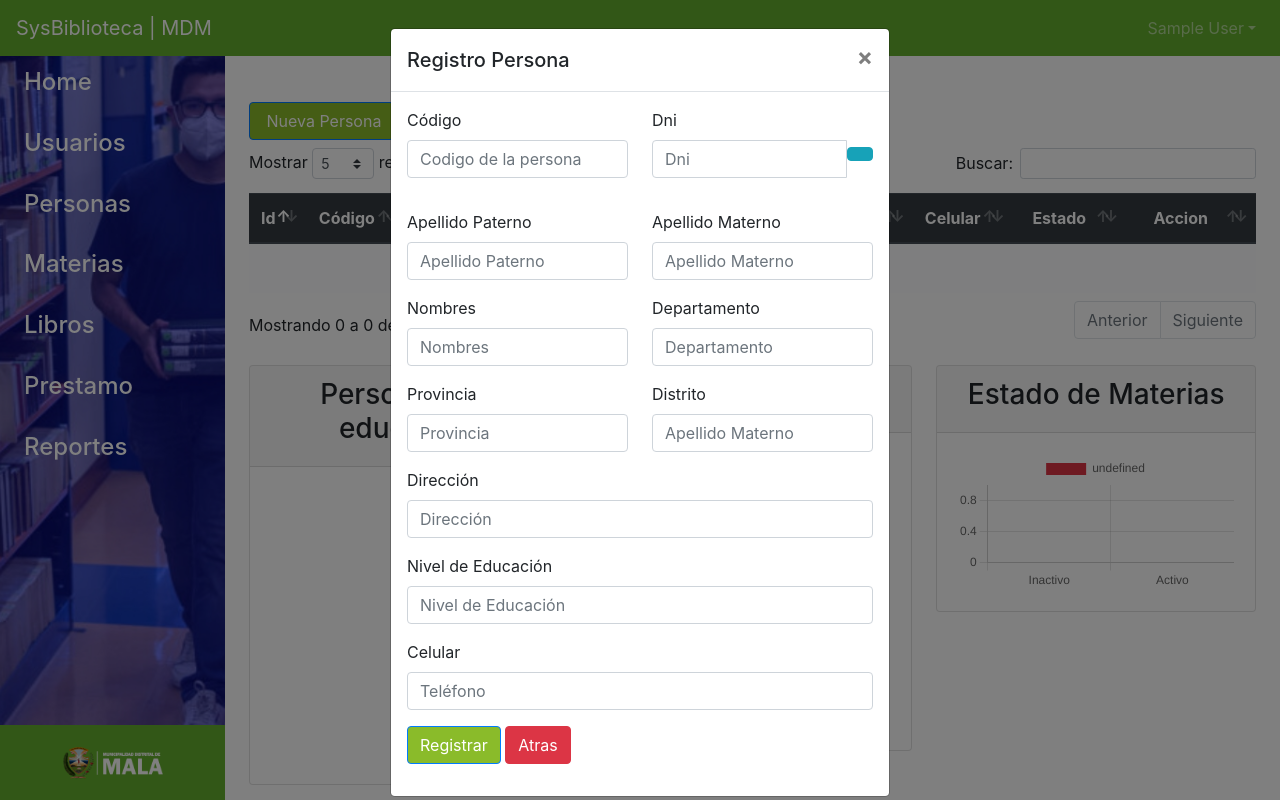
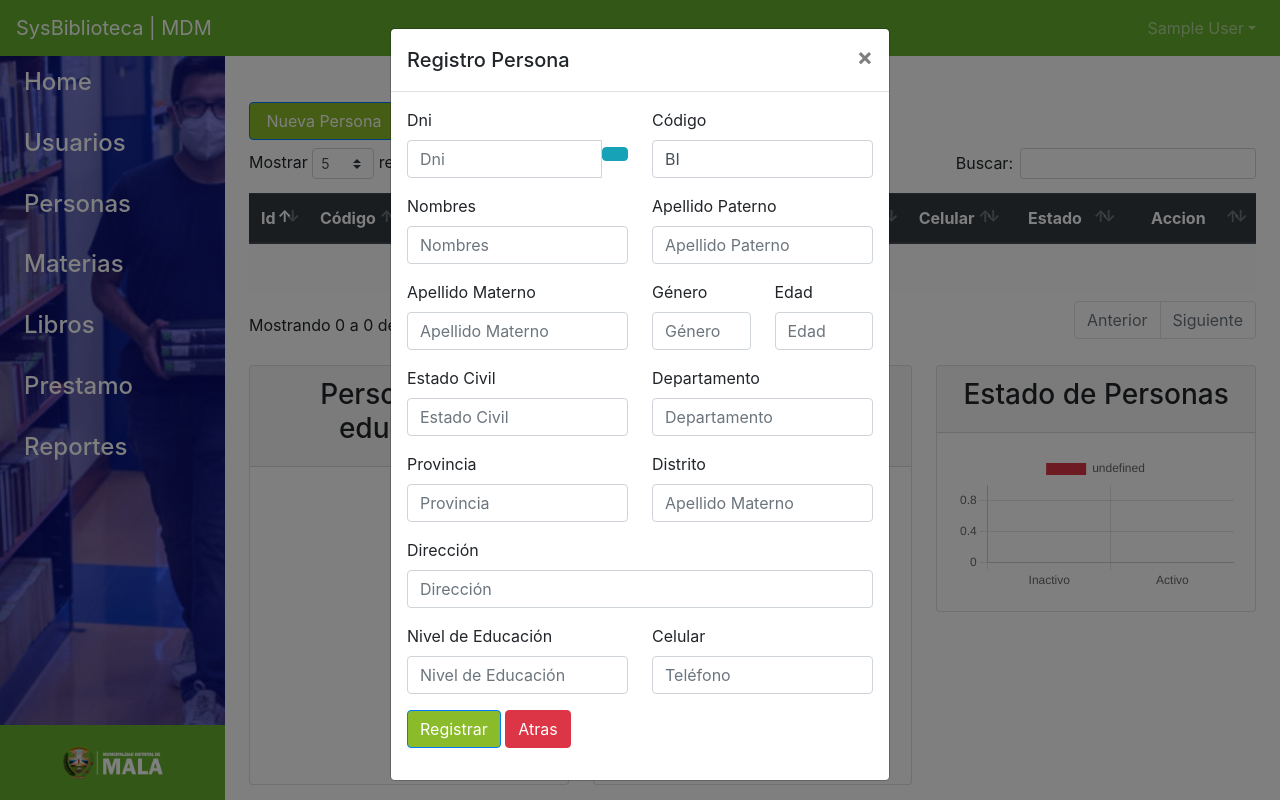
Before and after one commit to IngNex/system_library_mvc, a PHP site: page /SistemaBiblioteca/estudiantes in a window 1280 px wide, after a click on "Nueva Persona". Run offline with PHP 8.4, Linux system fonts and the light colour scheme; the visitor is signed in with stand-in values (Sample User, id 1); data that the repository does not hold is empty; some libraries are stand-ins or nearby versions.

Commit message:
Page estudiantes config db, chartjs and api_plus

```diff
--- a/Assets/js/api_dni.js
+++ b/Assets/js/api_dni.js
@@ -1,3 +1,4 @@
+
 function Buscar_reniec() {
     var dni = $("#dni").val();
     var input = document.getElementById('dni');
@@ -11,8 +12,9 @@ function Buscar_reniec() {
         $("#dni").removeClass('is-invalid').addClass("is-valid");
     }
     $.ajax({
-        url:'https://apiperu.net.pe/api/dni/'+dni,
-        /*url:'https://apiperu.dev/api/dni/'+dni,*/
+        url: 'https://apiperu.net.pe/api/dni/plus/'+dni,
+        /*url:'https://apiperu.net.pe/api/dni/'+dni,
+        url:'https://apiperu.dev/api/dni/'+dni,*/
         type:'GET',
         headers: {
             'Authorization':'Bearer PUdDnC9j4bYdfEu5RGT7V0g3upwxayhnNMzoTN8DLqSE4XqKSA',
@@ -26,19 +28,28 @@ function Buscar_reniec() {
         if (resp1['nombres']!=undefined) {
             //$("#txtdni").prop('disabled',true);
             //$("#btn_reniec").prop('disabled',true);
-            $("#nombre").val(resp1['nombre_completo'].replace("'", ""));
-            $("#nombres").val(resp1['nombres'].replace("'", ""));
-            $("#apellido_paterno").val(resp1['apellido_paterno'].replace("'", ""));
-            $("#apellido_materno").val(resp1['apellido_materno'].replace("'", ""));
-            $("#departamento").val(resp1['departamento'].replace("'", ""));
-            $("#provincia").val(resp1['provincia'].replace("'", ""));
-            $("#distrito").val(resp1['distrito'].replace("'", ""));
-            $("#direccion").val(resp1['direccion'].replace("'", ""));
+            $("#nombre").val(mayusPrimeraLetraDeOracion(resp1['nombre_completo'].replace("'", "")));
+            $("#nombres").val(mayusPrimeraLetraDeOracion(resp1['nombres'].replace("'", "")));
+            $("#apellido_paterno").val(mayusPrimeraLetraDeOracion(resp1['apellido_paterno'].replace("'", "")));
+            $("#apellido_materno").val(mayusPrimeraLetraDeOracion(resp1['apellido_materno'].replace("'", "")));
+            $("#civil").val(resp1['estado_civil'].replace("'", ""));
+            $("#genero").val(resp1['sexo'].replace("'", ""));
+            $("#edads").val(resp1['edad'].replace("'", ""));
+            $("#departamento").val(mayusPrimeraLetraDeOracion(resp1['departamento'].replace("'", "")));
+            $("#provincia").val(mayusPrimeraLetraDeOracion(resp1['provincia'].replace("'", "")));
+            $("#distrito").val(mayusPrimeraLetraDeOracion(resp1['distrito'].replace("'", "")));
+            $("#direccion").val(mayusPrimeraLetraDeOracion(resp1['direccion'].replace("'", "")));
         }else{
             $("#nombre").val("");
             $("#nombres").val("");
             $("#apellido_paterno").val("");
             $("#apellido_materno").val("");
+            $("#civil").val("");
+            $("#genero").val("");
+            $("#edads").val("");
+            $("#departamento").val("");
+            $("#provincia").val("");
+            $("#distrito").val("");
             $("#direccion").val("");
             Swal.fire("Mensaje de Advertencia","<b style='color:#9B0000'>Lo sentimos el dni ingresado no se encuentro en los archivos de la reniec</b>","warning");
         }
@@ -59,3 +70,21 @@ function Buscar_reniec() {
         }
     })
 }
+
+function mayusPrimeraLetraDeOracion(oracion) {
+    let palabras = oracion.split(" ").map(palabra => {
+        return palabra[0] + palabra.slice(1).toLowerCase();
+    })
+    return palabras.join(" ");
+}
+
+/*
+ $("#nombre").val(mayusPrimeraLetraDeOracion(resp1['nombre_completo'].replace("'", "")));
+            $("#nombres").val(mayusPrimeraLetraDeOracion(resp1['nombres'].replace("'", "")));
+            $("#apellido_paterno").val(mayusPrimeraLetraDeOracion(resp1['apellido_paterno'].replace("'", "")));
+            $("#apellido_materno").val(resp1['apellido_materno'].replace("'", ""));
+            $("#departamento").val(resp1['departamento'].replace("'", ""));
+            $("#provincia").val(resp1['provincia'].replace("'", ""));
+            $("#distrito").val(resp1['distrito'].replace("'", ""));
+            $("#direccion").val(resp1['direccion'].replace("'", ""));
+*/
--- a/Controller/Estudiantes.php
+++ b/Controller/Estudiantes.php
@@ -20,7 +20,7 @@ class Estudiantes extends Controllers
         $dni = $_POST['dni'];
         $nombre = $_POST['nombre'];
         $carrera = $_POST['carrera'];
-        $direccion = $_POST['direccion'];
+        $direccion = $_POST['distrito'];
         $telefono = $_POST['telefono'];
         $insert = $this->model->insertarEstudiante($codigo, $dni, $nombre, $carrera, $direccion, $telefono);
         if ($insert) {
@@ -45,7 +45,7 @@ class Estudiantes extends Controllers
         $dni = $_POST['dni'];
         $nombre = $_POST['nombre'];
         $carrera = $_POST['carrera'];
-        $direccion = $_POST['direccion'];
+        $direccion = $_POST['distrito'];
         $telefono = $_POST['telefono'];
         $actualizar = $this->model->actualizarEstudiante($codigo, $dni, $nombre, $carrera, $direccion, $telefono, $id);
         if ($actualizar) {
--- a/Views/estudiantes/editar.php
+++ b/Views/estudiantes/editar.php
@@ -47,8 +47,8 @@
                                     </div>
                                     <div class="col-md-12">
                                         <div class="form-group">
-                                            <label for="direccion">Dirección</label>
-                                            <input id="direccion" class="form-control" type="text" name="direccion" value="<?php echo $data['direccion']; ?>">
+                                            <label for="distrito">Dirección</label>
+                                            <input id="distrito" class="form-control" type="text" name="distrito" value="<?php echo $data['direccion']; ?>">
                                         </div>
                                     </div>
                                     <div class="col-md-12">
--- a/Views/estudiantes/listar.php
+++ b/Views/estudiantes/listar.php
@@ -16,7 +16,7 @@
                                     <th>DNI</th>
                                     <th>Nombre Completo</th>
                                     <th>Educación</th>
-                                    <th>Dirección</th>
+                                    <th>Distrito</th>
                                     <th>Celular</th>
                                     <th>&nbsp;&nbsp;Estado&nbsp;&nbsp;</th>
                                     <th>&nbsp;&nbsp;&nbsp;&nbsp;Accion&nbsp;&nbsp;&nbsp;&nbsp;</th>
@@ -78,13 +78,6 @@
                         <div class="row">
                             <div class="col-md-6">
                                 <div class="form-group">
-                                    <label for="codigo">Código</label>
-                                    <input id="codigo" class="form-control" type="text" name="codigo" required placeholder="Codigo de la persona">
-
-                                </div>
-                            </div>
-                            <div class="col-md-6">
-                                <div class="form-group">
                                     <label for="dni">Dni</label>
                                     <div class="input-group margin">
                                     <input id="dni" class="form-control" type="text" name="dni" required placeholder="Dni" maxlength="8">
@@ -94,7 +87,21 @@
                                     </div>
                                 </div>
                             </div>
-                            <div class="col-md-12">
+                            <div class="col-md-6">
+                                <div class="form-group">
+                                    <label for="codigo">Código</label>
+                                    <input id="codigo" class="form-control" type="text" name="codigo" required placeholder="Codigo" value="BI">
+
+                                </div>
+                            </div>
+                            <div class="col-md-6">
+                                <div class="form-group">
+                                    <label for="nombres">Nombres</label>
+                                    <input id="nombres" class="form-control" type="text" name="nombres" required placeholder="Nombres" >
+                                </div>
+                            </div>
+                            <!--- ============ NOMBRE COMPLETO NOT VIEW ============== -->
+                            <div class="col-md-14">
                                 <div class="form-group">
                                     <!--<label for="nombre">Nombre Completo</label>-->
                                     <input style="text-transform:capitalize;" id="nombre" class="form-control" type="hidden" name="nombre" required placeholder="Nombre completo"  >
@@ -112,10 +119,22 @@
                                     <input id="apellido_materno" class="form-control" type="text" name="apellido_materno" required placeholder="Apellido Materno" >
                                 </div>
                             </div>
+                            <div class="col-md-3">
+                                <div class="form-group">
+                                    <label for="genero">Género</label>
+                                    <input id="genero" class="form-control" type="text" name="genero" required placeholder="Género" >
+                                </div>
+                            </div>
+                            <div class="col-md-3">
+                                <div class="form-group">
+                                    <label for="edads">Edad</label>
+                                    <input id="edads" class="form-control" type="text" name="edads" required placeholder="Edad" >
+                                </div>
+                            </div>
                             <div class="col-md-6">
                                 <div class="form-group">
-                                    <label for="nombres">Nombres</label>
-                                    <input id="nombres" class="form-control" type="text" name="nombres" required placeholder="Nombres" >
+                                    <label for="civil">Estado Civil</label>
+                                    <input id="civil" class="form-control" type="text" name="civil" required placeholder="Estado Civil" >
                                 </div>
                             </div>
                             <div class="col-md-6">
@@ -143,13 +162,13 @@
                                     <input id="direccion" class="form-control" type="text" name="direccion" required placeholder="Dirección">
                                 </div>
                             </div>
-                            <div class="col-md-12">
+                            <div class="col-md-6">
                                 <div class="form-group">
                                     <label for="carrera">Nivel de Educación</label>
                                     <input id="carrera" class="form-control" type="text" name="carrera" required placeholder="Nivel de Educación">
                                 </div>
                             </div>
-                            <div class="col-md-12">
+                            <div class="col-md-6">
                                 <div class="form-group">
                                     <label for="telefono">Celular</label>
                                     <input id="telefono" class="form-control" type="text" name="telefono" required placeholder="Teléfono">
@@ -187,7 +206,7 @@
                     <div class="card">
                         <div class="card-header card-header-primary">
                             <center>
-                                <h3 class="title-2 m-b-40">Estado de personas</h3>
+                                <h3 class="title-2 m-b-40">Personas por Distrito</h3>
                             </center>
                         </div>
                         <div class="card-body">
@@ -199,7 +218,7 @@
                             <div class="card">
                                 <div class="card-header card-header-primary">
                                     <center>
-                                        <h3 class="title-2 m-b-40">Estado de Materias</h3>
+                                        <h3 class="title-2 m-b-40">Estado de Personas</h3>
                                     </center>
                                 </div>
                                 <div class="card-body">
```
